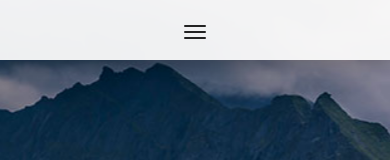
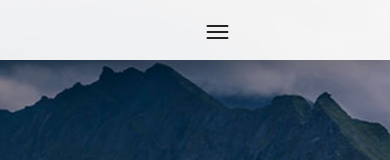
Before and after one commit to akash3001/luxor-trails, a plain HTML site: page index.html in a window 390 px wide. Shown: the top 160 px of the page. Drawn offline with nearby package versions, Linux system fonts and the light colour scheme.

Commit message:
third_draft

```diff
--- a/css/templatemo-style.css
+++ b/css/templatemo-style.css
@@ -130,7 +130,8 @@ header {
 .navbar-toggle {
   position: absolute;
   top: 40%;
-  left: 50%;
+  left: 75%;
+  width: 50%;
   display: inline-block;
   -webkit-transform: translateX(-50%) translateY(-50%);
   -moz-transform: translateX(-50%) translateY(-50%);
```
